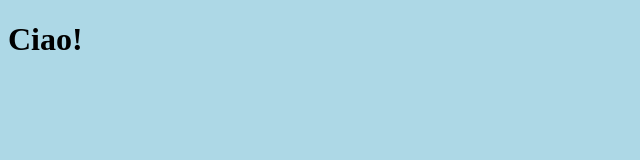
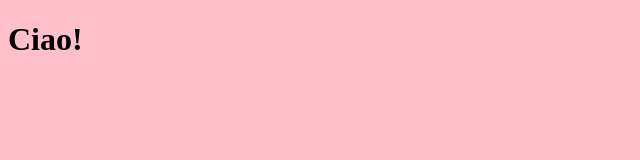
Before and after one commit to GabriStanisci3/Prova, a plain HTML site: page index.html in a window 1280 px wide. Shown: the whole page, without its empty margins (0-640 px from the left). Drawn offline with Linux system fonts and the light colour scheme.

Commit message:
aggiunto js e cambiato sfondo

```diff
--- a/css/style.css
+++ b/css/style.css
@@ -1,3 +1,3 @@
 body {
-    background-color: lightblue;
+    background-color: pink;
 }
--- a/index.html
+++ b/index.html
@@ -5,6 +5,7 @@
     <meta name="viewport" content="width=device-width, initial-scale=1.0">
     <title>Document</title>
     <link rel="stylesheet" href="css/style.css">
+    <script src="script.js" defer></script>
 </head>
 <body>
     <h1>Ciao!</h1>
--- /dev/null
+++ b/script.js
@@ -0,0 +1 @@
+console.log("HELLO!");
```
Also changed, not shown: 1 other file.
